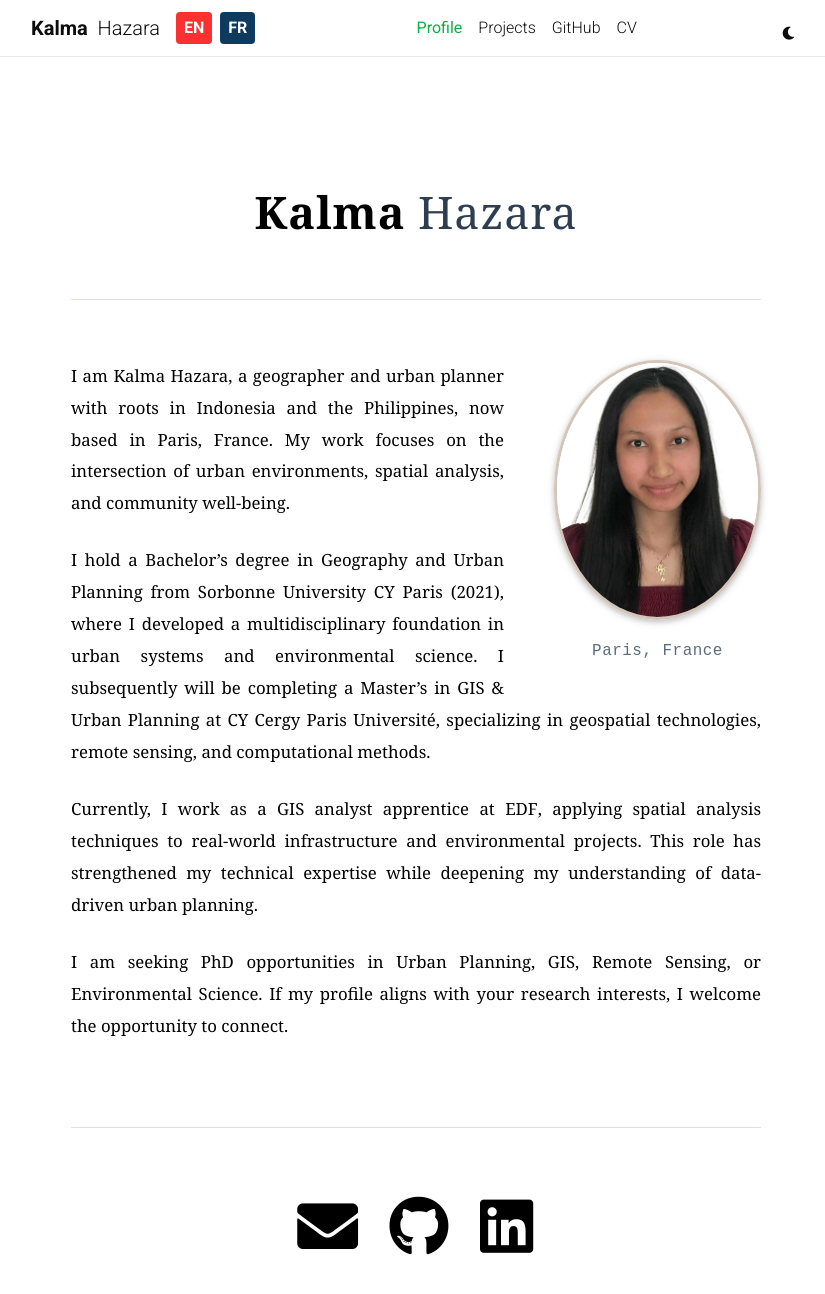
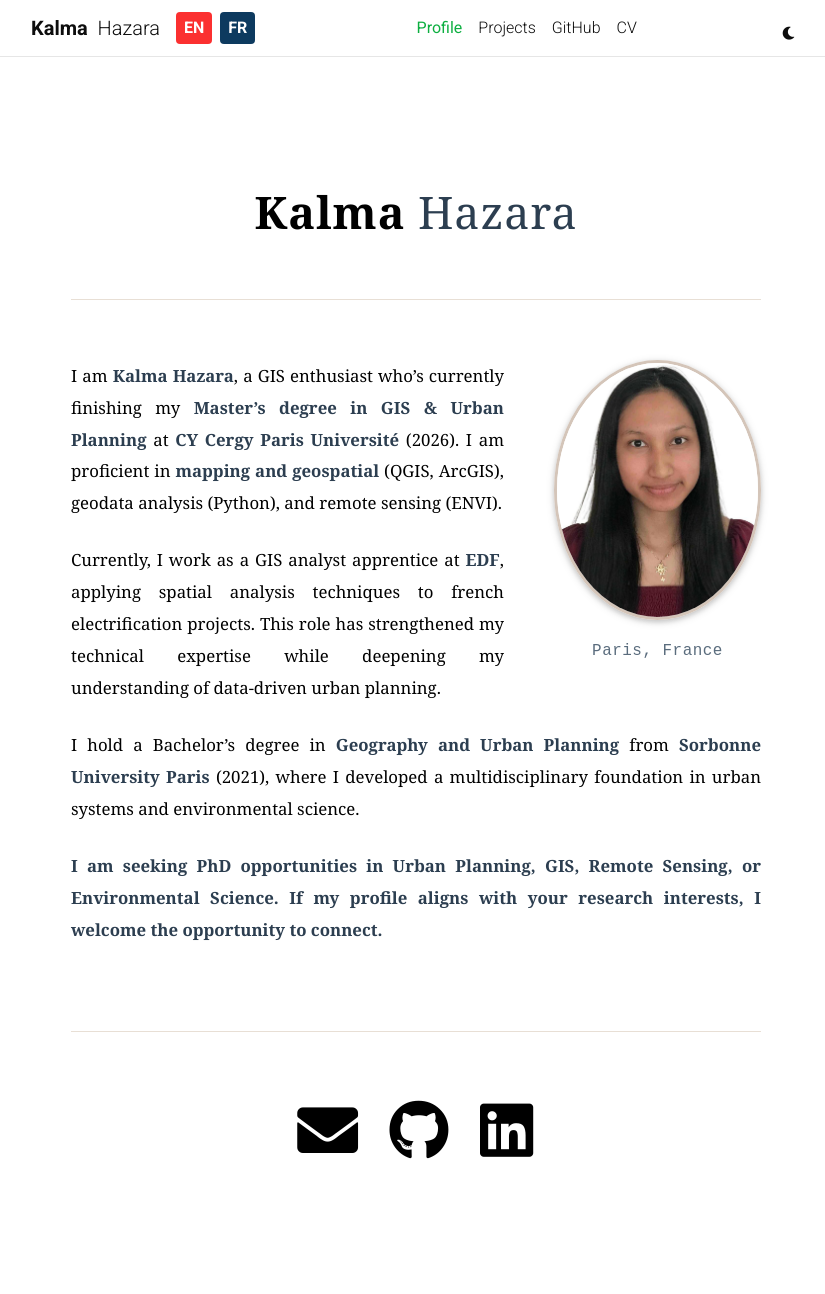
Before and after one commit to kalmahj/kalmahj.github.io, a Jekyll site: the page built from _pages/en/about.md, in a window 1280 px wide and 1400 px high. Shown: the top 1294 px of the window, without its empty margins (224-1049 px from the left). Built offline with Jekyll 4.4.1, drawn with Linux system fonts in a browser that asks for light colours; full-size pictures stand in for the smaller copies a plugin makes; comment, search, counter and statistics services are not loaded; a style sheet for code colours, icons or effects is not loaded.

Commit message:
about me text english

```diff
--- a/_layouts/about.html
+++ b/_layouts/about.html
@@ -110,9 +110,21 @@ layout: default
     line-height: 1.9;
   }
 
+  article strong,
+  article b {
+    font-weight: 700;
+    color: var(--primary-color);
+  }
+
   article p {
     margin-bottom: 1.5em;
     text-align: justify;
+  }
+
+  article strong,
+  article b {
+    font-weight: 600;
+    color: var(--primary-color);
   }
 
   .social {
--- a/_pages/en/about.md
+++ b/_pages/en/about.md
@@ -22,10 +22,10 @@ selected_papers: false # includes a list of papers marked as "selected={true}"
 social: true  # includes social icons at the bottom of the page
 ---
 
-I am **Kalma Hazara**, a geographer and urban planner with roots in Indonesia and the Philippines, now based in Paris, France. My work focuses on the intersection of urban environments, spatial analysis, and community well-being.
+I am **Kalma Hazara**, a GIS enthusiast who's currently finishing my **Master's degree in GIS & Urban Planning** at **CY Cergy Paris Université** (2026). I am proficient in **mapping and geospatial** (QGIS, ArcGIS), geodata analysis (Python), and remote sensing (ENVI).
 
-I hold a Bachelor's degree in Geography and Urban Planning from **Sorbonne University CY Paris** (2021), where I developed a multidisciplinary foundation in urban systems and environmental science. I subsequently will be completing a Master's in GIS & Urban Planning at **CY Cergy Paris Université**, specializing in geospatial technologies, remote sensing, and computational methods.
+Currently, I work as a GIS analyst apprentice at **EDF**, applying spatial analysis techniques to french electrification projects. This role has strengthened my technical expertise while deepening my understanding of data-driven urban planning.
 
-Currently, I work as a GIS analyst apprentice at **EDF**, applying spatial analysis techniques to real-world infrastructure and environmental projects. This role has strengthened my technical expertise while deepening my understanding of data-driven urban planning.
+I hold a Bachelor's degree in **Geography and Urban Planning** from **Sorbonne University Paris** (2021), where I developed a multidisciplinary foundation in urban systems and environmental science.
 
 **I am seeking PhD opportunities in Urban Planning, GIS, Remote Sensing, or Environmental Science. If my profile aligns with your research interests, I welcome the opportunity to connect.**
```
